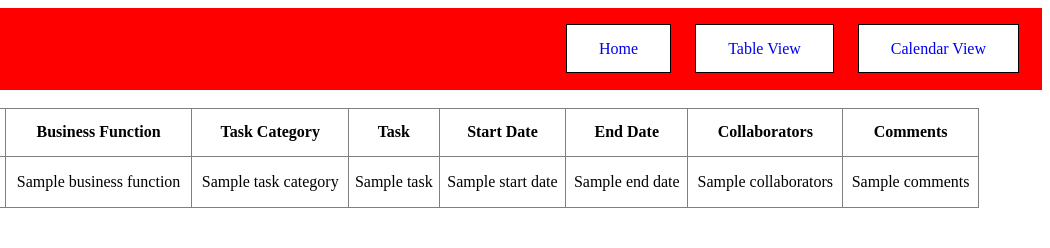
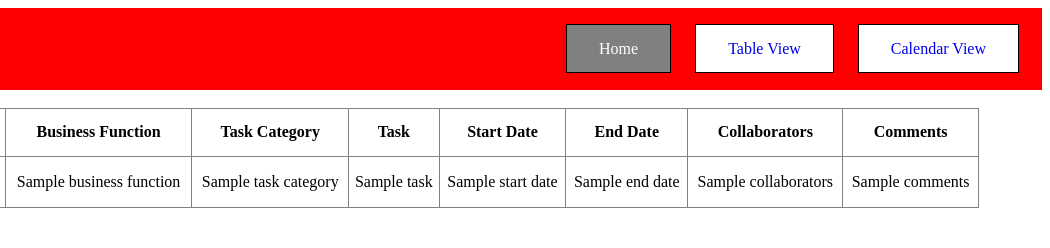
Before and after one commit to emander/TermProject, a plain HTML site: page tableview.html in a window 1280 px wide. In both pictures the pointer is over the link "Home". Shown: the top 248 px of the page, 230-1280 px from the left. Drawn offline with Linux system fonts and the light colour scheme.

Commit message:
Added hover to header buttons on table view

```diff
--- a/tablestyle.css
+++ b/tablestyle.css
@@ -7,6 +7,14 @@
     font-size: 16px;
     text-decoration: none;
 }
+.btn {
+    transition-duration: 0.4s;
+  }
+
+  .btn:hover {
+    background-color: Grey; /* Black */
+    color: white;
+  }
 
 /* Table Styling */
 .table {
```
